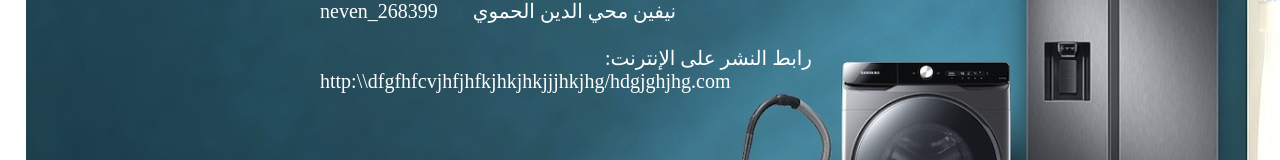
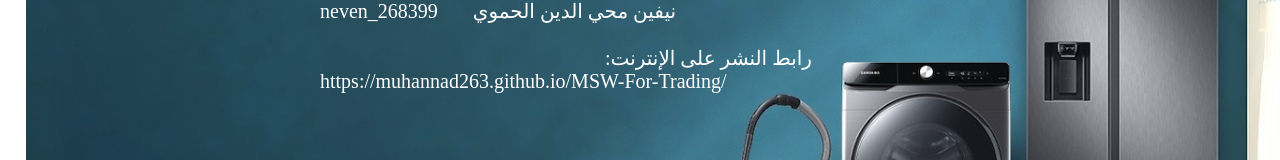
Before and after one commit to Muhannad263/MSW-For-Trading, a plain HTML site: page home.html in a window 1280 px wide. Shown: the part 306-466 px from the top of the page. Drawn offline with Linux system fonts and the light colour scheme.

Commit message:
Add files via upload

```diff
--- a/home.html
+++ b/home.html
@@ -48,7 +48,7 @@
                 &nbsp;&nbsp;&nbsp;&nbsp;&nbsp;&nbsp;&nbsp;&nbsp;&nbsp;&nbsp;&nbsp;&nbsp;&nbsp;&nbsp;&nbsp;&nbsp;&nbsp;&nbsp;
                 &nbsp;&nbsp;&nbsp;&nbsp;&nbsp;&nbsp;&nbsp;&nbsp;&nbsp;&nbsp;&nbsp;&nbsp;&nbsp;&nbsp;&nbsp;&nbsp;&nbsp;&nbsp;
                 &nbsp;&nbsp;&nbsp;&nbsp;&nbsp; :رابط النشر على الإنترنت</li>
-              <li class="li-start">http:\\dfgfhfcvjhfjhfkjhkjhkjjjhkjhg/hdgjghjhg.com</li>
+              <li class="li-start">https://muhannad263.github.io/MSW-For-Trading/</li>
             </span>
         </div>
     </body>
```
